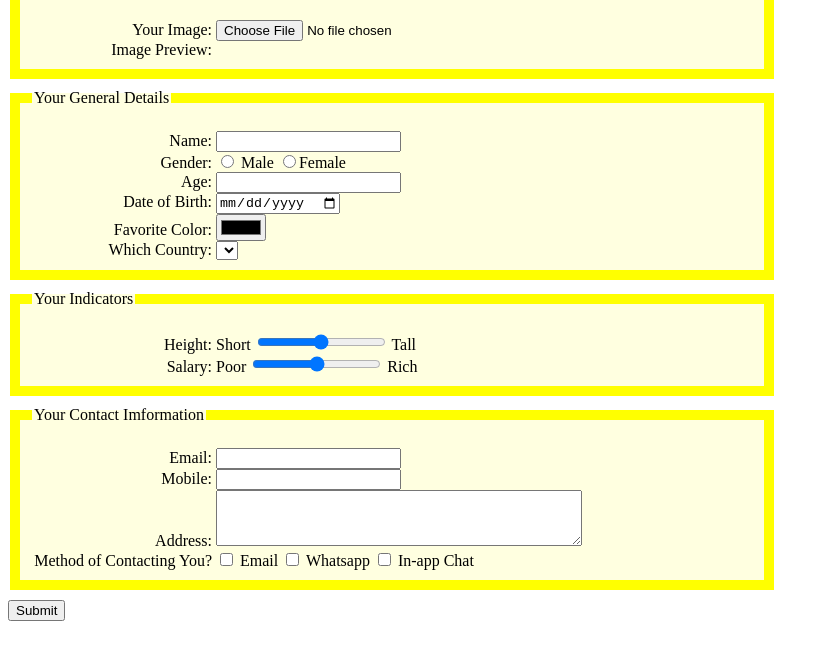
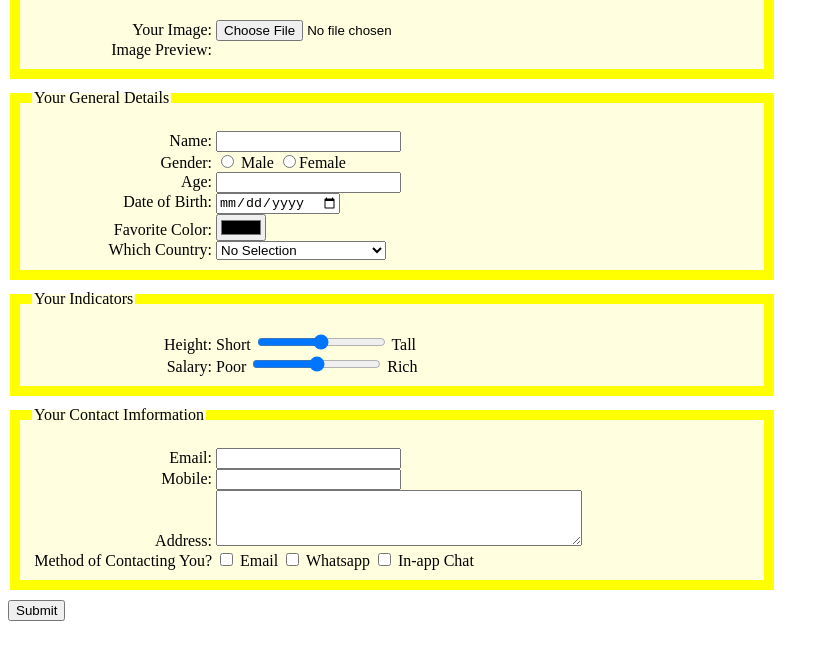
Before and after one commit to kmcrayton7/html_css_javascript_practice, a plain HTML site: page index.html in a window 1280 px wide. Shown: the part 101-760 px from the top of the page, without its empty margins (0-829 px from the left). Drawn offline with Linux system fonts and the light colour scheme; a script that the page names is missing.

Commit message:
Added missing data to select input fields

```diff
--- a/index.html
+++ b/index.html
@@ -29,7 +29,14 @@
 					<label for="color">Favorite Color:</label>
 					<input type="color" id="color" name="color"><br>
 					<label for="country">Which Country:</label>
-					<select option id="country" name="country"></select><br>
+					<select option id="country" name="country">
+							<option value="ns">No Selection</option>
+							<option value="usa">United States of America</option>
+							<option value="jp">Japan</option>
+							<option value="br">Brazil</option>
+							<option value="eg">Eqypt</option>
+							<option value="fr">France</option>
+					</select><br>
 			</fieldset>
 			<fieldset>
 				<legend>Your Indicators</legend><br>
```
